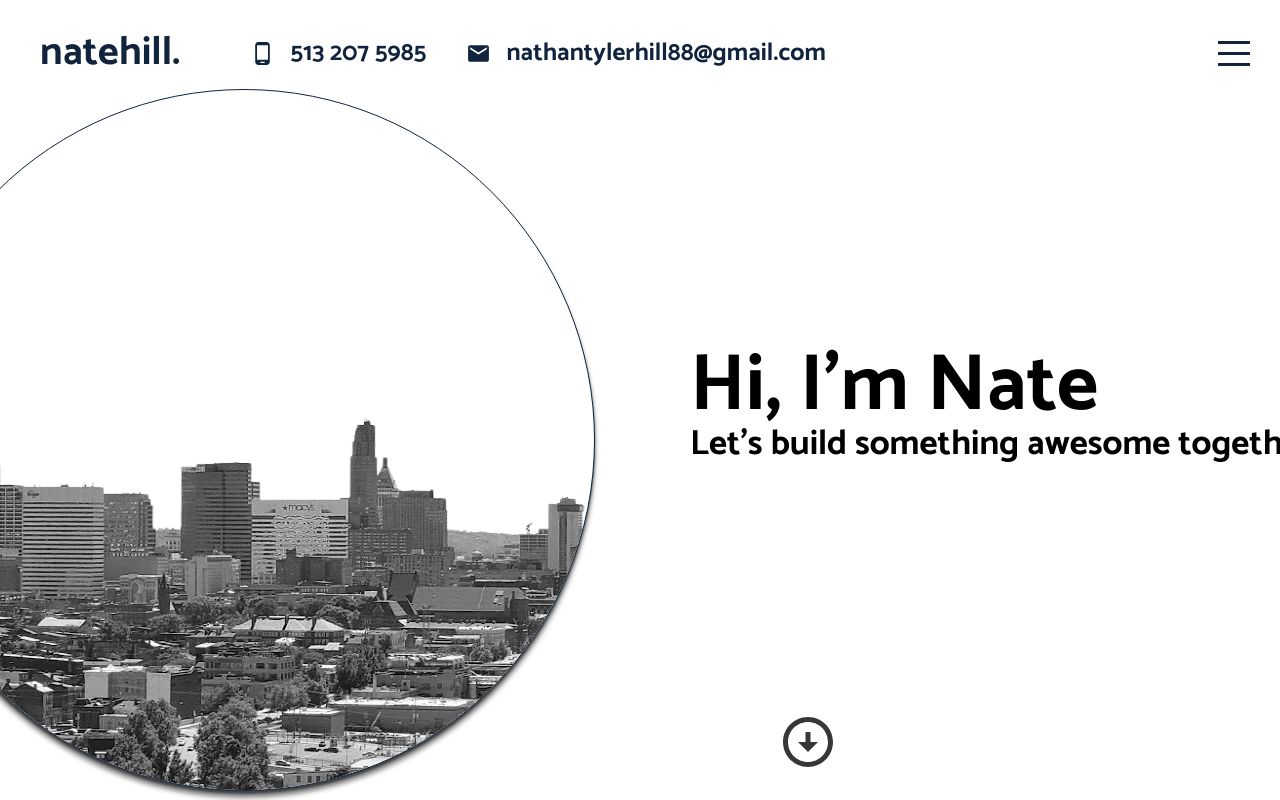
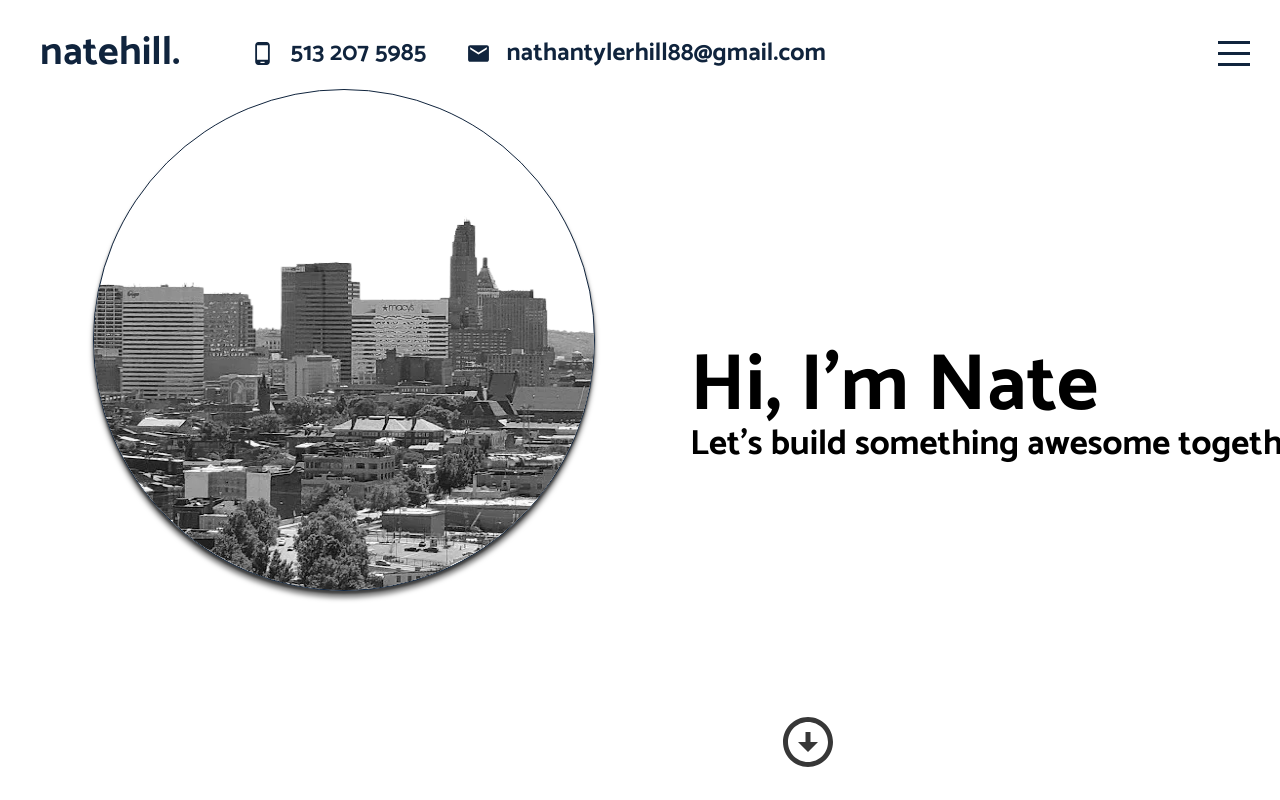
Before and after one commit to estin8/reactportfolio, a React (Create React App) app: page / in a window 1280 px wide. Built offline with nearby package versions, Linux system fonts and the light colour scheme.

Commit message:
edited styling for mid-level displays

```diff
--- a/src/components/intro/intro.scss
+++ b/src/components/intro/intro.scss
@@ -33,6 +33,10 @@
             box-shadow: 0 2.8px 2.2px rgba(0, 0, 0, 0.5),
                 0 6.7px 5.3px rgba(0, 0, 0, 0.5);
 
+            @include tablet {
+                width: 500px;
+                height: 500px;
+            }
 
             @include mobile {
                 align-items: flex-start;
```
